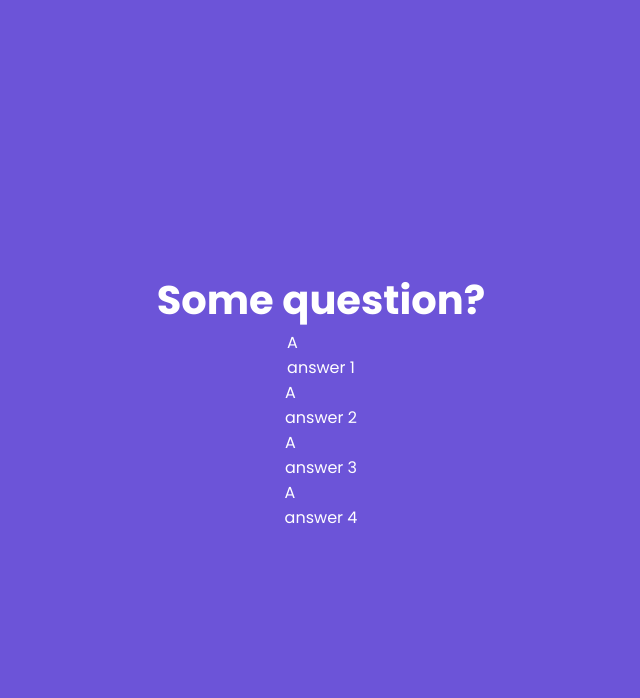
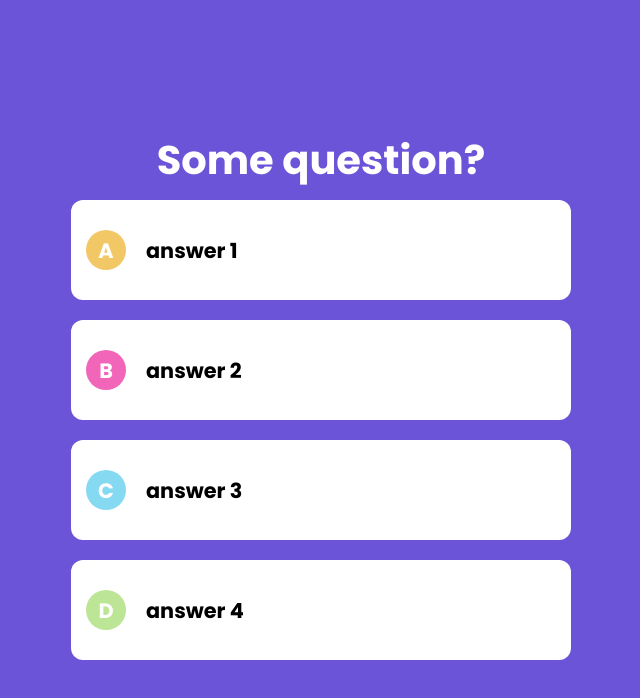
Before and after one commit to p-manoel/quiz, a Next.js app: page / in a window 1280 px wide. Shown: the top 698 px of the page, without its empty margins (319-959 px from the left). Built offline with nearby package versions, Linux system fonts and the light colour scheme.

Commit message:
feat: answer the question

```diff
--- a/components/Answer.tsx
+++ b/components/Answer.tsx
@@ -5,26 +5,42 @@ interface AnswerProps {
   value: AnswerModel
   index: number
   alternative: string
-  colorAlternative: string
+  backgroundColorAlternative: string
+  onResponse: (index: number) => void
 }
 
 export default function Answer(props: AnswerProps) {
   const answer = props.value;
 
   return (
-    <div className={styles.answer}>
+    <div className={styles.answer} onClick={() => props.onResponse(props.index)}>
       <div className={styles.answerContent}>
+        {!answer.revealed ? (
           <div className={styles.front}>
-          <div className={styles.alternative}>
+            <div className={styles.alternative}
+              style={{ backgroundColor: props.backgroundColorAlternative }}
+            >
               {props.alternative}
             </div>
             <div className={styles.value}>
               {answer.value}
             </div>
           </div>
+        ) : (
           <div className={styles.back}>
-
+            {answer.correct ? (
+              <div className={styles.correct}>
+                <div>CORRECT!!!</div>
+                <div className={styles.value}>{answer.value}</div>
               </div>
+            ) : (
+              <div className={styles.incorrect}>
+                <div>INCORRECT :(</div>
+                <div className={styles.value}>{answer.value}</div>
+              </div>
+            )}
+          </div>
+        )}
       </div>
     </div>
   )
--- a/components/Question.tsx
+++ b/components/Question.tsx
@@ -3,8 +3,16 @@ import QuestionModel from "../model/question";
 import Utterance from "./Utterance";
 import Answer from "./Answer";
 
+const alternatives = [
+  { value: 'A', color: '#F2C866' },
+  { value: 'B', color: '#F266BA' },
+  { value: 'C', color: '#85DAF2' },
+  { value: 'D', color: '#BCE596' },
+];
+
 interface QuestionProps {
   value: QuestionModel
+  onResponse: (index: number) => void
 }
 
 export default function Question(props: QuestionProps) {
@@ -16,8 +24,9 @@ export default function Question(props: QuestionProps) {
         key={i}
         value={answer}
         index={i}
-        alternative='A'
-        colorAlternative="#F2C866"
+        alternative={alternatives[i].value}
+        backgroundColorAlternative={alternatives[i].color}
+        onResponse={props.onResponse}
       />
     })
   }
--- a/pages/index.tsx
+++ b/pages/index.tsx
@@ -1,15 +1,24 @@
 import type { NextPage } from 'next'
+import { useState } from 'react';
 import Question from '../components/Question'
 import AnswerModel from '../model/answer';
 import QuestionModel from '../model/question'
 
+const exampleMock = new QuestionModel(1, "Some question?", [
+  AnswerModel.incorrect('answer 1'),
+  AnswerModel.incorrect('answer 2'),
+  AnswerModel.incorrect('answer 3'),
+  AnswerModel.correct('answer 4'),
+], false);
+
+
 const Home: NextPage = () => {
-  const example = new QuestionModel(1, "Some question?", [
-    AnswerModel.incorrect('answer 1'),
-    AnswerModel.incorrect('answer 2'),
-    AnswerModel.incorrect('answer 3'),
-    AnswerModel.correct('answer 4'),
-  ], false);
+  const [question, setQuestion] = useState(exampleMock);
+
+  function onResponse(index: number) {
+    setQuestion(question.replyWith(index));
+    console.log(index);
+  }
 
   return (
     <div style={{
@@ -19,7 +28,7 @@ const Home: NextPage = () => {
       alignItems: 'center'
 
     }}>
-      <Question value={example}/>
+      <Question value={question} onResponse={onResponse}/>
     </div>
   )
 }
--- a/styles/Answer.module.css
+++ b/styles/Answer.module.css
@@ -1,3 +1,69 @@
 .answer {
   display: flex;
+  min-width: 500px;
+  width: 80%;
+  height: 100px;
+  margin: 10px;
 }
+
+.answerContent {
+  position: relative;
+  display: flex;
+  flex: 1;
+}
+
+.front, .back {
+  position: absolute;
+  display: flex;
+  height: 100%;
+  width: 100%;
+}
+
+
+.front {
+  align-items: center;
+  border-radius: 12px;
+  padding: 15px;
+  color: #000;
+  background-color: #fff;
+}
+
+.back > div{
+  display: flex;
+  flex-direction: column;
+  justify-content: center;
+  align-items: center;
+  flex: 1;
+  border-radius: 12px;
+}
+
+.correct {
+  background-color: #2baa6d;
+}
+
+.incorrect {
+  background-color: #e44a4c;
+
+}
+
+.correct .value, .incorrect .value {
+  font-size: 1.5rem;
+}
+
+.alternative {
+  display: flex;
+  justify-content: center;
+  align-items: center;
+  height: 40px;
+  width: 40px;
+  border-radius: 20px;
+  font-size: 1.3rem;
+  font-weight: 700;
+  margin-right: 20px;
+  color: #fff;
+}
+
+.value {
+  font-size: 1.3rem;
+  font-weight: 700;
+}
```
Lines whose indentation alone changed are shown as unchanged.
